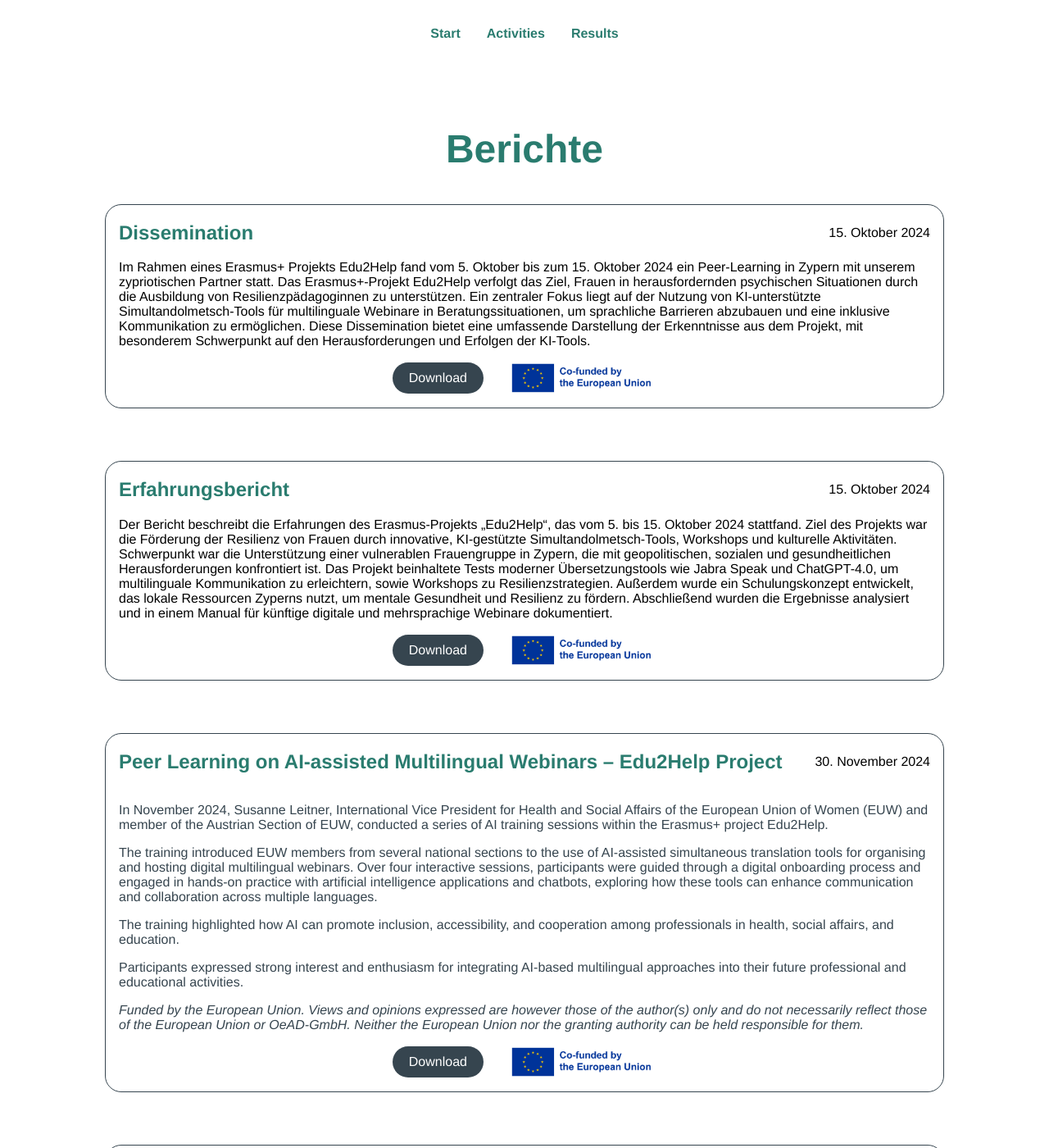
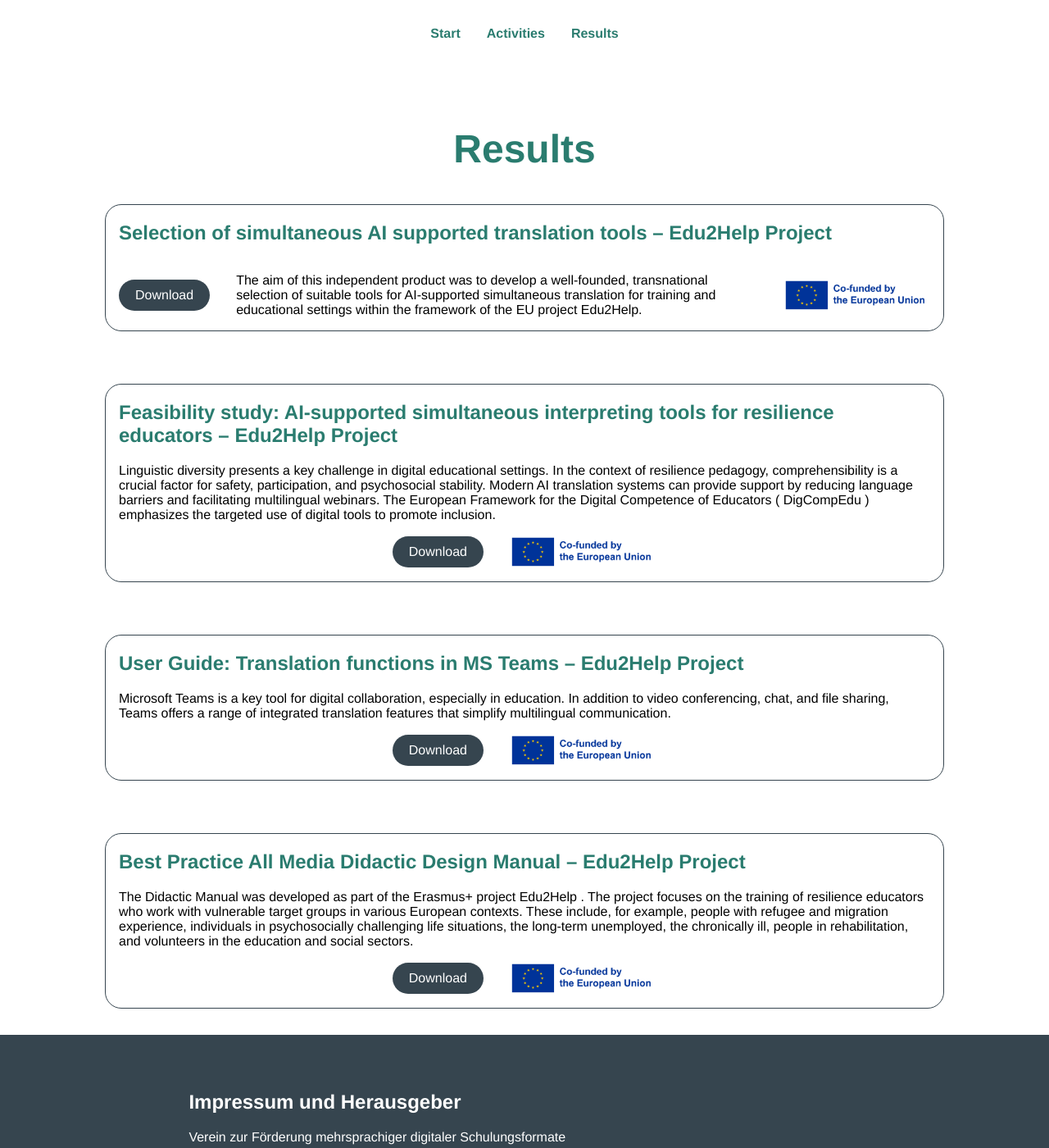
Before and after one commit to traintheworld/traintheworld.github.io, a Jekyll site: the page built from results.markdown, in a window 1280 px wide and 1400 px high. Shown: the whole window at 82% size. Built offline with Jekyll 4.4.1, drawn with Linux system fonts in a browser that asks for light colours; some of the changed text lies outside the part shown.

Commit message:
added documents

```diff
--- a/_layouts/results.html
+++ b/_layouts/results.html
@@ -5,23 +5,41 @@ layout: default
 {{ content }}
 <main>
     <section>
-        <h1>Berichte</h1>
+        <h1>Results</h1>
         <div id="teamMembers">
             <div class="bericht">
                 <div class="b-w">
                     <div class="b-h">
-                        <h2>Dissemination</h2> 15. Oktober 2024
+                        <h2>Selection of simultaneous AI supported translation tools – Edu2Help Project</h2>
                     </div>
-                    Im Rahmen eines Erasmus+ Projekts Edu2Help fand vom 5. Oktober bis zum 15. Oktober 2024 ein
-                    Peer-Learning in Zypern mit unserem zypriotischen Partner statt. Das Erasmus+-Projekt Edu2Help
-                    verfolgt das Ziel, Frauen in herausfordernden psychischen Situationen durch die Ausbildung von
-                    Resilienzpädagoginnen zu unterstützen. Ein zentraler Fokus liegt auf der Nutzung von KI-unterstützte
-                    Simultandolmetsch-Tools für multilinguale Webinare in Beratungssituationen, um sprachliche Barrieren
-                    abzubauen und eine inklusive Kommunikation zu ermöglichen. Diese Dissemination bietet eine
-                    umfassende Darstellung der Erkenntnisse aus dem Projekt, mit besonderem Schwerpunkt auf den
-                    Herausforderungen und Erfolgen der KI-Tools.
                     <div class="c-b-wrapp">
-                        <div class="c-b"><a href="assets/pdf/Dissemination2024.pdf" target="_blank"
+                        <div class="c-b"><a href="assets/pdf/selection.pdf" target="_blank"
+                                class="custom-button">Download</a>
+                        </div>
+                        The aim of this independent product was to develop a well-founded, transnational selection of
+                        suitable tools for AI-supported simultaneous translation for training and educational settings
+                        within the framework of the EU project Edu2Help.
+                        <a class="eu-logo" target="_blank" href="https://erasmus-plus.ec.europa.eu/"><img
+                                src="assets/img/eu.png" alt="Kofinanziert von der Europäischen Union" height="40px">
+                        </a>
+                    </div>
+                </div>
+            </div>
+            <div class="bericht">
+                <div class="b-w">
+                    <div class="b-h">
+                        <h2>Feasibility study: AI-supported simultaneous interpreting
+                            tools for resilience educators – Edu2Help Project</h2>
+                    </div>
+                    Linguistic diversity presents a key challenge in digital educational settings. In the context of
+                    resilience pedagogy, comprehensibility is a crucial factor for safety, participation, and
+                    psychosocial stability.
+                    Modern AI translation systems can provide support by reducing language barriers and
+                    facilitating multilingual webinars. The European Framework for the Digital Competence of
+                    Educators ( DigCompEdu ) emphasizes the targeted use of digital tools to promote
+                    inclusion.
+                    <div class="c-b-wrapp">
+                        <div class="c-b"><a href="assets/pdf/feasibility_study.pdf" target="_blank"
                                 class="custom-button">Download</a>
                         </div>
                         <a class="eu-logo" target="_blank" href="https://erasmus-plus.ec.europa.eu/"><img
@@ -33,20 +51,13 @@ layout: default
             <div class="bericht">
                 <div class="b-w">
                     <div class="b-h">
-                        <h2>Erfahrungsbericht</h2> 15. Oktober 2024
+                        <h2>User Guide: Translation functions in MS Teams – Edu2Help Project</h2>
                     </div>
-                    Der Bericht beschreibt die Erfahrungen des Erasmus-Projekts „Edu2Help“, das vom 5. bis 15. Oktober
-                    2024 stattfand. Ziel des Projekts war die Förderung der Resilienz von Frauen durch innovative,
-                    KI-gestützte Simultandolmetsch-Tools, Workshops und kulturelle Aktivitäten. Schwerpunkt war die
-                    Unterstützung einer vulnerablen Frauengruppe in Zypern, die mit geopolitischen, sozialen und
-                    gesundheitlichen Herausforderungen konfrontiert ist. Das Projekt beinhaltete Tests moderner
-                    Übersetzungstools wie Jabra Speak und ChatGPT-4.0, um multilinguale Kommunikation zu erleichtern,
-                    sowie Workshops zu Resilienzstrategien. Außerdem wurde ein Schulungskonzept entwickelt, das lokale
-                    Ressourcen Zyperns nutzt, um mentale Gesundheit und Resilienz zu fördern. Abschließend wurden die
-                    Ergebnisse analysiert und in einem Manual für künftige digitale und mehrsprachige Webinare
-                    dokumentiert.
+                    Microsoft Teams is a key tool for digital collaboration, especially in education. In addition to
+                    video conferencing, chat, and file sharing, Teams offers a range of integrated translation
+                    features that simplify multilingual communication.
                     <div class="c-b-wrapp">
-                        <div class="c-b"><a href="assets/pdf/Erfahrungsbericht2024.pdf" target="_blank"
+                        <div class="c-b"><a href="assets/pdf/user_guide.pdf" target="_blank"
                                 class="custom-button">Download</a>
                         </div>
                         <a class="eu-logo" target="_blank" href="https://erasmus-plus.ec.europa.eu/"><img
@@ -58,92 +69,17 @@ layout: default
             <div class="bericht">
                 <div class="b-w">
                     <div class="b-h">
-                        <h2>Peer Learning on AI-assisted Multilingual Webinars – Edu2Help Project</h2> 30. November
-                        2024
+                        <h2>Best Practice All Media Didactic Design Manual – Edu2Help Project</h2>
                     </div>
-                    <p>In November 2024, Susanne Leitner, International Vice President for Health and Social Affairs
-                        of
-                        the European Union of
-                        Women (EUW) and member of the Austrian Section of EUW, conducted a series of AI training
-                        sessions within the Erasmus+
-                        project Edu2Help.</p>
-                    <p>The training introduced EUW members from several national sections to the use of AI-assisted
-                        simultaneous translation
-                        tools for organising and hosting digital multilingual webinars.
-                        Over four interactive sessions, participants were guided through a digital onboarding
-                        process
-                        and engaged in hands-on
-                        practice with artificial intelligence applications and chatbots, exploring how these tools
-                        can
-                        enhance communication and
-                        collaboration across multiple languages.</p>
-                    <p>The training highlighted how AI can promote inclusion, accessibility, and cooperation among
-                        professionals in health,
-                        social affairs, and education.</p>
-                    <p>Participants expressed strong interest and enthusiasm for integrating AI-based multilingual
-                        approaches into their future
-                        professional and educational activities.</p>
-                    <p><i>Funded by the European Union. Views and opinions expressed are however those of the
-                            author(s)
-                            only and do not
-                            necessarily reflect those of the European Union or OeAD-GmbH. Neither the European Union
-                            nor
-                            the granting authority can
-                            be held responsible for them.</i></p>
-
+                    The Didactic Manual was developed as part of the Erasmus+ project Edu2Help . The
+                    project focuses on the training of resilience educators who work with vulnerable target
+                    groups in various European contexts. These include, for example, people with refugee
+                    and migration experience, individuals in psychosocially challenging life situations, the
+                    long-term unemployed, the chronically ill, people in rehabilitation, and volunteers in the
+                    education and social sectors.
                     <div class="c-b-wrapp">
-                        <div class="c-b"><a href="assets/pdf/KI-Schulung2024.pdf" target="_blank"
+                        <div class="c-b"><a href="assets/pdf/best_practice.pdf" target="_blank"
                                 class="custom-button">Download</a>
-                        </div>
-                        <a class="eu-logo" target="_blank" href="https://erasmus-plus.ec.europa.eu/"><img
-                                src="assets/img/eu.png" alt="Kofinanziert von der Europäischen Union" height="40px">
-                        </a>
-                    </div>
-                </div>
-            </div>
-            <div class="bericht">
-                <div class="b-w">
-                    <div class="b-h">
-                        <h2>Peer Learning on AI-assisted Multilingual Webinars – Edu2Help Project</h2> 31. October
-                        2025
-                    </div>
-                    <p>In October 2025, a Peer Learning session was held within the Erasmus+ project Edu2Help, led
-                        by
-                        Susanne Leitner,
-                        International Vice President for Health and Social Affairs of the European Union of Women
-                        (EUW)
-                        and member of the
-                        Austrian Section of EUW.</p>
-                    <p>Building on the AI training conducted in 2024, this Peer Learning activity brought together
-                        members of the European
-                        Union of Women (EUW) from various national sections to further develop their ability to
-                        conduct
-                        digital multilingual
-                        webinars using AI-assisted simultaneous translation tools.
-                        Participants engaged in collaborative exercises, sharing experiences and experimenting with
-                        inclusive communication
-                        methods for multilingual learning environments.</p>
-                    <p>The session emphasised peer exchange, reflective practice, and mutual learning, demonstrating
-                        how
-                        Artificial
-                        Intelligence can support accessibility, intercultural understanding, and digital innovation
-                        in
-                        adult education.
-                        Through this activity, EUW members strengthened their digital readiness, pedagogical
-                        confidence,
-                        and collaborative
-                        resilience, contributing to the overall goal of the Edu2Help project — empowering resilience
-                        educators across Europe to
-                        design and deliver inclusive, AI-supported learning experiences.</p>
-                    <p><i>Funded by the European Union. Views and opinions expressed are however those of the
-                            author(s)
-                            only and do not
-                            necessarily reflect those of the European Union or OeAD-GmbH. Neither the European Union
-                            nor
-                            the granting authority can
-                            be held responsible for them.</i></p>
-                    <div class="c-b-wrapp">
-                        <div class="c-b"><a href="assets/pdf/" target="_blank" class="custom-button">Download</a>
                         </div>
                         <a class="eu-logo" target="_blank" href="https://erasmus-plus.ec.europa.eu/"><img
                                 src="assets/img/eu.png" alt="Kofinanziert von der Europäischen Union" height="40px">
```
Also changed, not shown: 4 other files.
